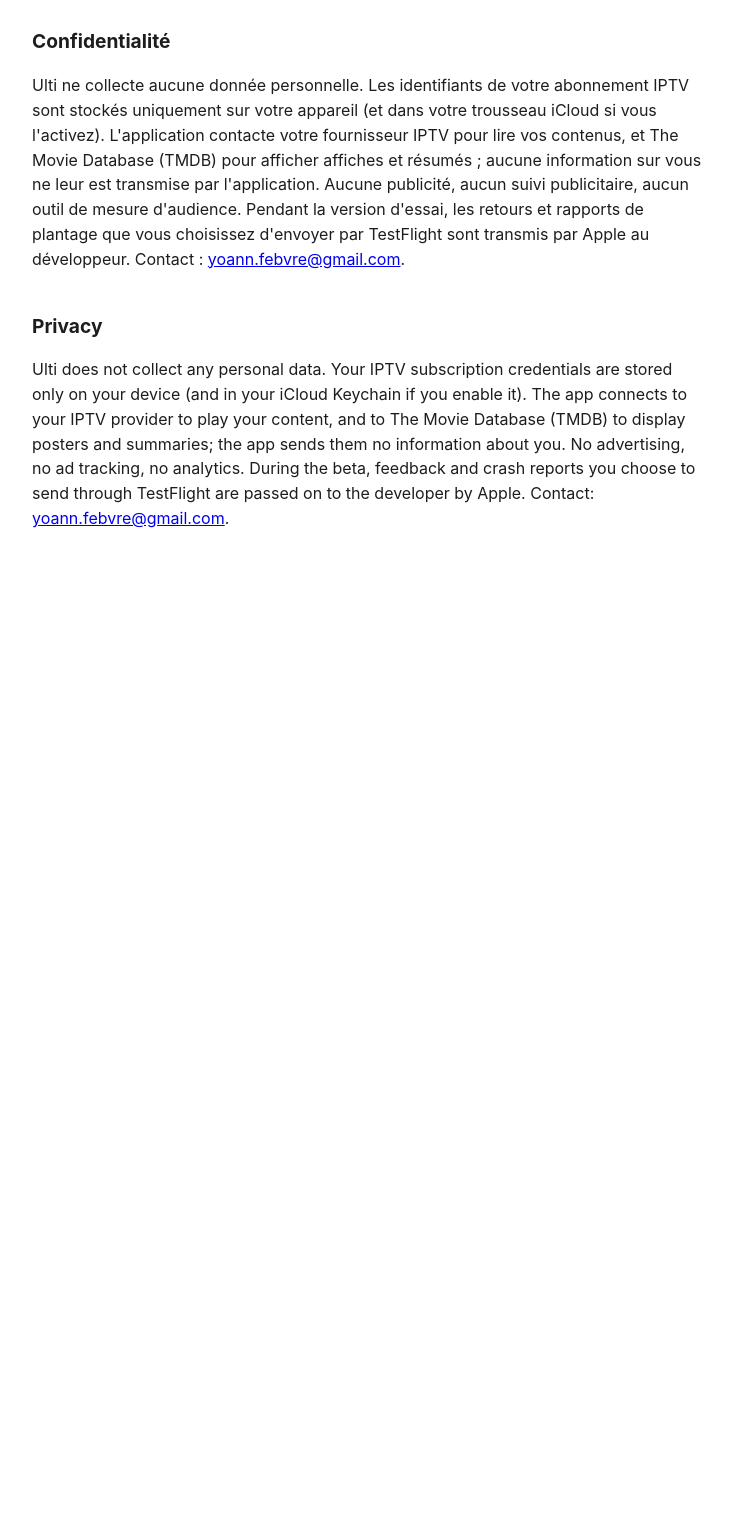
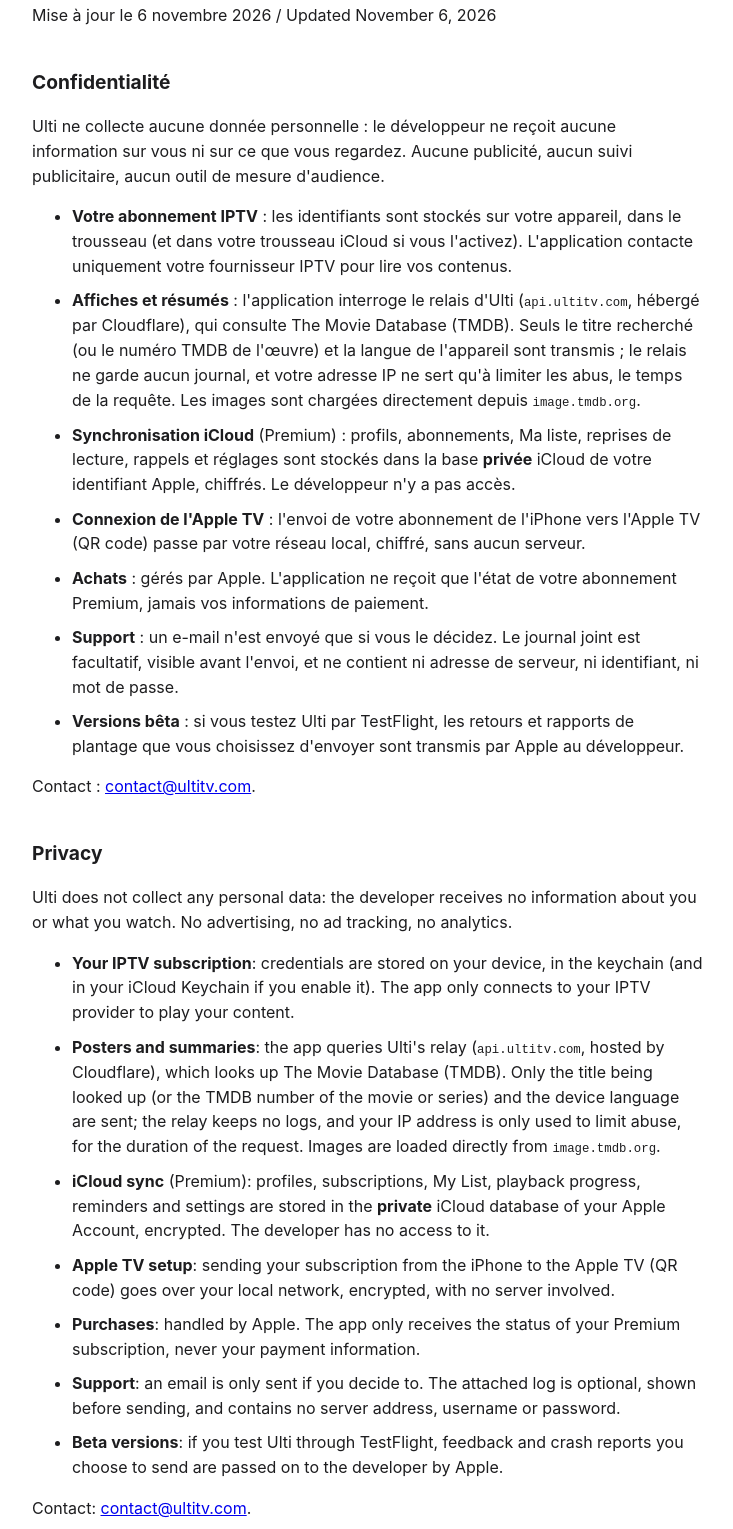
Before and after one commit to Yoannf57/ultime-iptv-demo, a plain HTML site: page confidentialite.html in a window 1280 px wide. Shown: the part 151-1680 px from the top of the page, without its empty margins (272-1005 px from the left). Before the commit the page ends 800 px from the top, so only its background shows below. Drawn offline with Linux system fonts and the light colour scheme.

Commit message:
Confidentialité à jour : relais TMDB, synchro iCloud, Apple TV, achats, support ; contact@ultitv.com
Audit du 04/11 (règle 5.1.1) : la page disait que l'app contacte TMDB directement, parlait de « version d'essai »
et ne disait rien d'iCloud, des achats ni du support. Adresse de contact : contact@ultitv.com (en service depuis
le 05/11), aussi sur la page d'accueil. Adresses des pages inchangées.

Co-Authored-By: Claude Opus 5.5 <noreply@anthropic.com>
Claude-Session: https://claude.ai/code/session_019ddbPyih4xrUnVDCQxYCjP

```diff
--- a/confidentialite.html
+++ b/confidentialite.html
@@ -9,21 +9,43 @@
 body{font-family:-apple-system,BlinkMacSystemFont,"Helvetica Neue",Arial,sans-serif;max-width:42rem;margin:3rem auto;padding:0 1.25rem;line-height:1.55;color:#1d1d1f;background:#fff}
 @media (prefers-color-scheme:dark){body{color:#f5f5f7;background:#000}a{color:#5ac8fa}}
 h1{font-size:2rem;margin-bottom:.25rem}h2{font-size:1.2rem;margin-top:2.5rem}
-code{font-size:.95em;word-break:break-all}footer{margin-top:3rem;font-size:.85rem;opacity:.7}
+code{font-size:.95em;word-break:break-all}li{margin-bottom:.6rem}footer{margin-top:3rem;font-size:.85rem;opacity:.7}
 </style>
 </head>
 <body>
 <h1>Ulti</h1>
 <p><a href="./">Accueil / Home</a></p>
 
+<p>Mise à jour le 6 novembre 2026 / Updated November 6, 2026</p>
+
 <section lang="fr">
 <h2>Confidentialité</h2>
-<p>Ulti ne collecte aucune donnée personnelle. Les identifiants de votre abonnement IPTV sont stockés uniquement sur votre appareil (et dans votre trousseau iCloud si vous l'activez). L'application contacte votre fournisseur IPTV pour lire vos contenus, et The Movie Database (TMDB) pour afficher affiches et résumés ; aucune information sur vous ne leur est transmise par l'application. Aucune publicité, aucun suivi publicitaire, aucun outil de mesure d'audience. Pendant la version d'essai, les retours et rapports de plantage que vous choisissez d'envoyer par TestFlight sont transmis par Apple au développeur. Contact : <a href="mailto:yoann.febvre@gmail.com">yoann.febvre@gmail.com</a>.</p>
+<p>Ulti ne collecte aucune donnée personnelle : le développeur ne reçoit aucune information sur vous ni sur ce que vous regardez. Aucune publicité, aucun suivi publicitaire, aucun outil de mesure d'audience.</p>
+<ul>
+<li><strong>Votre abonnement IPTV</strong> : les identifiants sont stockés sur votre appareil, dans le trousseau (et dans votre trousseau iCloud si vous l'activez). L'application contacte uniquement votre fournisseur IPTV pour lire vos contenus.</li>
+<li><strong>Affiches et résumés</strong> : l'application interroge le relais d'Ulti (<code>api.ultitv.com</code>, hébergé par Cloudflare), qui consulte The Movie Database (TMDB). Seuls le titre recherché (ou le numéro TMDB de l'œuvre) et la langue de l'appareil sont transmis ; le relais ne garde aucun journal, et votre adresse IP ne sert qu'à limiter les abus, le temps de la requête. Les images sont chargées directement depuis <code>image.tmdb.org</code>.</li>
+<li><strong>Synchronisation iCloud</strong> (Premium) : profils, abonnements, Ma liste, reprises de lecture, rappels et réglages sont stockés dans la base <strong>privée</strong> iCloud de votre identifiant Apple, chiffrés. Le développeur n'y a pas accès.</li>
+<li><strong>Connexion de l'Apple TV</strong> : l'envoi de votre abonnement de l'iPhone vers l'Apple TV (QR code) passe par votre réseau local, chiffré, sans aucun serveur.</li>
+<li><strong>Achats</strong> : gérés par Apple. L'application ne reçoit que l'état de votre abonnement Premium, jamais vos informations de paiement.</li>
+<li><strong>Support</strong> : un e-mail n'est envoyé que si vous le décidez. Le journal joint est facultatif, visible avant l'envoi, et ne contient ni adresse de serveur, ni identifiant, ni mot de passe.</li>
+<li><strong>Versions bêta</strong> : si vous testez Ulti par TestFlight, les retours et rapports de plantage que vous choisissez d'envoyer sont transmis par Apple au développeur.</li>
+</ul>
+<p>Contact : <a href="mailto:contact@ultitv.com">contact@ultitv.com</a>.</p>
 </section>
 
 <section lang="en">
 <h2>Privacy</h2>
-<p>Ulti does not collect any personal data. Your IPTV subscription credentials are stored only on your device (and in your iCloud Keychain if you enable it). The app connects to your IPTV provider to play your content, and to The Movie Database (TMDB) to display posters and summaries; the app sends them no information about you. No advertising, no ad tracking, no analytics. During the beta, feedback and crash reports you choose to send through TestFlight are passed on to the developer by Apple. Contact: <a href="mailto:yoann.febvre@gmail.com">yoann.febvre@gmail.com</a>.</p>
+<p>Ulti does not collect any personal data: the developer receives no information about you or what you watch. No advertising, no ad tracking, no analytics.</p>
+<ul>
+<li><strong>Your IPTV subscription</strong>: credentials are stored on your device, in the keychain (and in your iCloud Keychain if you enable it). The app only connects to your IPTV provider to play your content.</li>
+<li><strong>Posters and summaries</strong>: the app queries Ulti's relay (<code>api.ultitv.com</code>, hosted by Cloudflare), which looks up The Movie Database (TMDB). Only the title being looked up (or the TMDB number of the movie or series) and the device language are sent; the relay keeps no logs, and your IP address is only used to limit abuse, for the duration of the request. Images are loaded directly from <code>image.tmdb.org</code>.</li>
+<li><strong>iCloud sync</strong> (Premium): profiles, subscriptions, My List, playback progress, reminders and settings are stored in the <strong>private</strong> iCloud database of your Apple Account, encrypted. The developer has no access to it.</li>
+<li><strong>Apple TV setup</strong>: sending your subscription from the iPhone to the Apple TV (QR code) goes over your local network, encrypted, with no server involved.</li>
+<li><strong>Purchases</strong>: handled by Apple. The app only receives the status of your Premium subscription, never your payment information.</li>
+<li><strong>Support</strong>: an email is only sent if you decide to. The attached log is optional, shown before sending, and contains no server address, username or password.</li>
+<li><strong>Beta versions</strong>: if you test Ulti through TestFlight, feedback and crash reports you choose to send are passed on to the developer by Apple.</li>
+</ul>
+<p>Contact: <a href="mailto:contact@ultitv.com">contact@ultitv.com</a>.</p>
 </section>
 </body>
 </html>
```
Also changed, not shown: index.html (+1 -1 lines).
